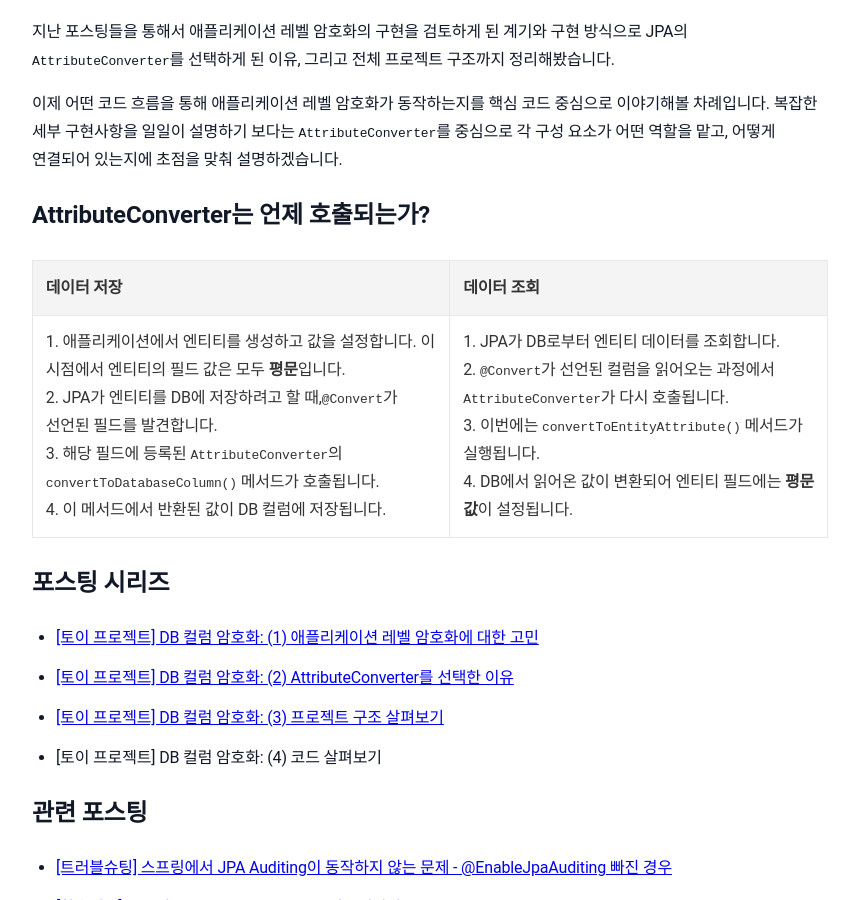
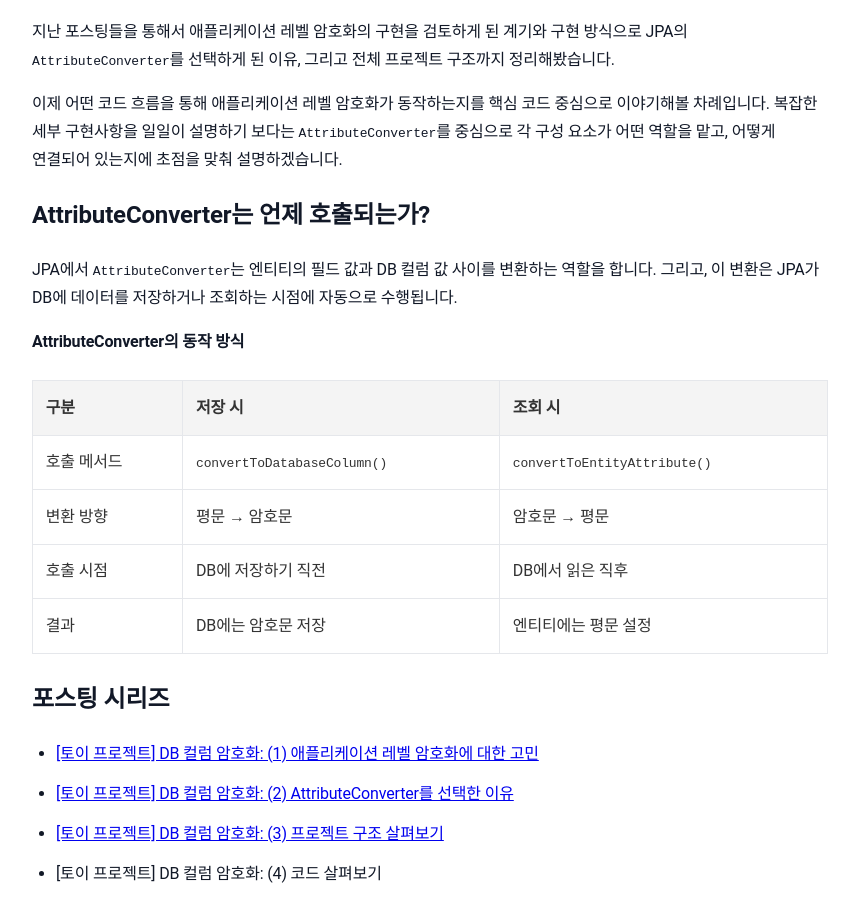
Before and after one commit to sanghoon-lee/sanghoon-lee.github.io, a Jekyll site: the page built from _posts/2026-01-27-JPACryptoConverter4.md, in a window 1280 px wide and 900 px high, scrolled down 301 px. Shown: the whole window, without its empty margins (210-1069 px from the left). Built offline with Jekyll 4.4.1, drawn with Linux system fonts in a browser that asks for light colours; nearby versions of some CDN libraries; comment, search, counter and statistics services are not loaded.

Commit message:
JPACryptoConverter 4부 포스팅 추가

```diff
--- a/_posts/2026-01-27-JPACryptoConverter4.md
+++ b/_posts/2026-01-27-JPACryptoConverter4.md
@@ -11,9 +11,16 @@ categories: 토이프로젝트
 
 ## AttributeConverter는 언제 호출되는가?
 
-| 데이터 저장  | 데이터 조회 |
-| ------ | ----- |
-| 1. 애플리케이션에서 엔티티를 생성하고 값을 설정합니다. 이 시점에서 엔티티의 필드 값은 모두 **평문**입니다. <br>2. JPA가 엔티티를 DB에 저장하려고 할 때,`@Convert`가 선언된 필드를 발견합니다.<br>3. 해당 필드에 등록된 `AttributeConverter`의 `convertToDatabaseColumn()` 메서드가 호출됩니다.<br>4. 이 메서드에서 반환된 값이 DB 컬럼에 저장됩니다. | 1. JPA가 DB로부터 엔티티 데이터를 조회합니다. <br>2. `@Convert`가 선언된 컬럼을 읽어오는 과정에서 `AttributeConverter`가 다시 호출됩니다.<br>3. 이번에는 `convertToEntityAttribute()` 메서드가 실행됩니다.<br>4. DB에서 읽어온 값이 변환되어 엔티티 필드에는 **평문 값**이 설정됩니다. |
+JPA에서 `AttributeConverter`는 엔티티의 필드 값과 DB 컬럼 값 사이를 변환하는 역할을 합니다. 그리고, 이 변환은 JPA가 DB에 데이터를 저장하거나 조회하는 시점에 자동으로 수행됩니다.
+
+**AttributeConverter의 동작 방식**
+
+| 구분 | 저장 시 | 조회 시 |
+| --- | --- | --- |
+| 호출 메서드 | `convertToDatabaseColumn()` | `convertToEntityAttribute()` |
+| 변환 방향 | 평문 → 암호문 | 암호문 → 평문 |
+| 호출 시점 | DB에 저장하기 직전 | DB에서 읽은 직후 |
+| 결과 | DB에는 암호문 저장 | 엔티티에는 평문 설정 |
 
 ## 포스팅 시리즈
 
```
